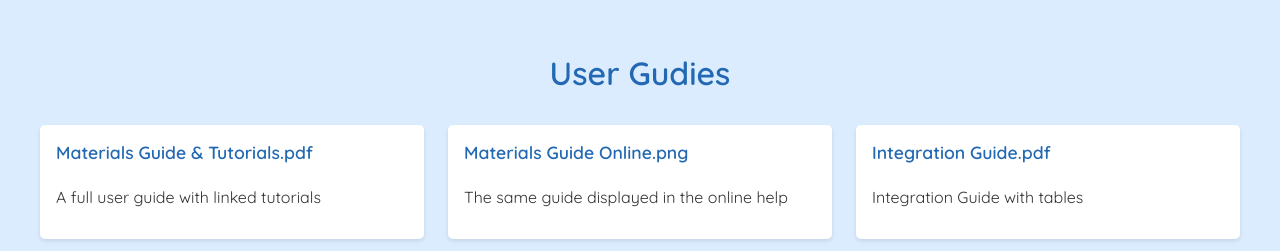
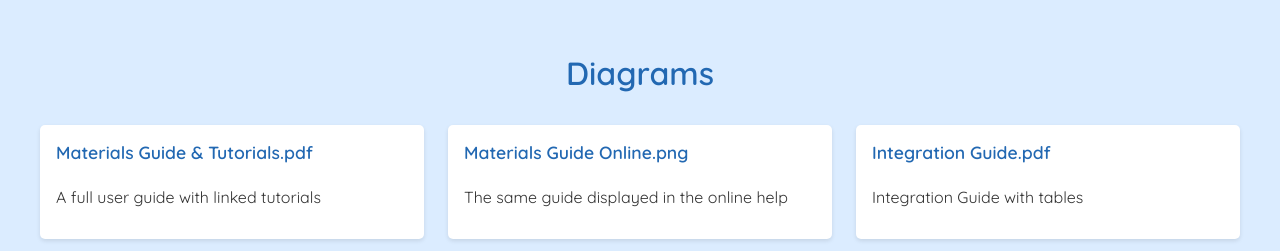
Before and after one commit to Daisy-Docs/Portfolio, a Jekyll site: the page Diagrams.html, which Jekyll copies as it is, in a window 1280 px wide. Shown: the top 251 px of the page. Built offline with Jekyll 4.4.1, drawn with Linux system fonts in a browser that asks for light colours.

Commit message:
Update Diagrams.html

```diff
--- a/Diagrams.html
+++ b/Diagrams.html
@@ -3,7 +3,7 @@
 <head>
   <meta charset="UTF-8" />
   <meta name="viewport" content="width=device-width, initial-scale=1" />
-  <title>User Gudies</title>
+  <title>Diagrams</title>
 
   <!-- Import Quicksand from Google Fonts -->
   <link href="https://fonts.googleapis.com/css2?family=Quicksand:wght@400;600&display=swap" rel="stylesheet">
@@ -75,7 +75,7 @@
   </style>
 </head>
 <body>
-  <h1>User Gudies</h1>
+  <h1>Diagrams</h1>
 
   <div class="grid-container">
     <div class="sample">
```
